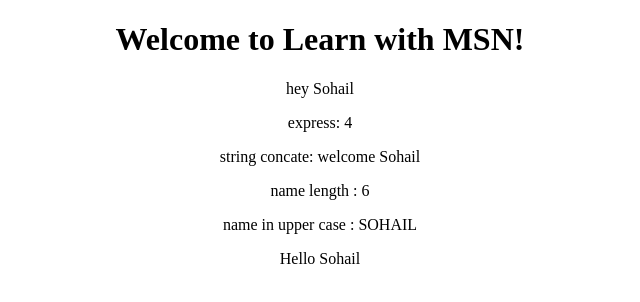
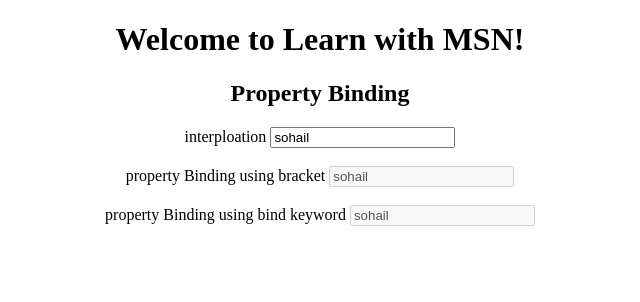
Before and after one commit to MuhammadSohailNazar/angular-basic, an Angular app in the folder angular-basic/: page / in a window 1280 px wide. Shown: the top 302 px of the page, without its empty margins (320-960 px from the left). Built offline with nearby package versions, Linux system fonts and the light colour scheme.

Commit message:
2. property binding

```diff
--- a/angular-basic/src/app/app.component.html
+++ b/angular-basic/src/app/app.component.html
@@ -4,7 +4,8 @@
     Welcome to {{ title }}!
   </h1>
   <!-- <div app-test></div> -->
-  <app-interpolation></app-interpolation>
+  <!-- <app-interpolation></app-interpolation> -->
+  <app-property-binding></app-property-binding>
 
 </div>
 
--- a/angular-basic/src/app/app.module.ts
+++ b/angular-basic/src/app/app.module.ts
@@ -5,12 +5,14 @@ import { AppRoutingModule } from './app-routing.module';
 import { AppComponent } from './app.component';
 import { TestComponent } from './test/test.component';
 import { InterpolationComponent } from './interpolation/interpolation.component';
+import { PropertyBindingComponent } from './property-binding/property-binding.component';
 
 @NgModule({
   declarations: [
     AppComponent,
     TestComponent,
-    InterpolationComponent
+    InterpolationComponent,
+    PropertyBindingComponent
   ],
   imports: [
     BrowserModule,
--- /dev/null
+++ b/angular-basic/src/app/property-binding/property-binding.component.html
@@ -0,0 +1,18 @@
+<h2>Property Binding</h2>
+interploation
+<input type="text" value="{{name}}">
+
+<br>
+<br>
+property Binding using bracket
+<input type="text" [value]="name" [disabled]="isDisabled">
+
+
+<br>
+<br>
+property Binding using bind keyword
+<input type="text" [value]="name" bind-disabled="isDisabled">
+
+
+<!-- interploation didn't work with boolean attribute value,
+property binding work for boolean attribute value. -->
--- /dev/null
+++ b/angular-basic/src/app/property-binding/property-binding.component.ts
@@ -0,0 +1,17 @@
+import { Component, OnInit } from '@angular/core';
+
+@Component({
+  selector: 'app-property-binding',
+  templateUrl: './property-binding.component.html',
+  styleUrls: ['./property-binding.component.css']
+})
+export class PropertyBindingComponent implements OnInit {
+
+  public name = "sohail";
+  public isDisabled = true;
+  constructor() { }
+
+  ngOnInit() {
+  }
+
+}
```
Also changed, not shown: angular-basic/src/app/property-binding/property-binding.component.css (added).
